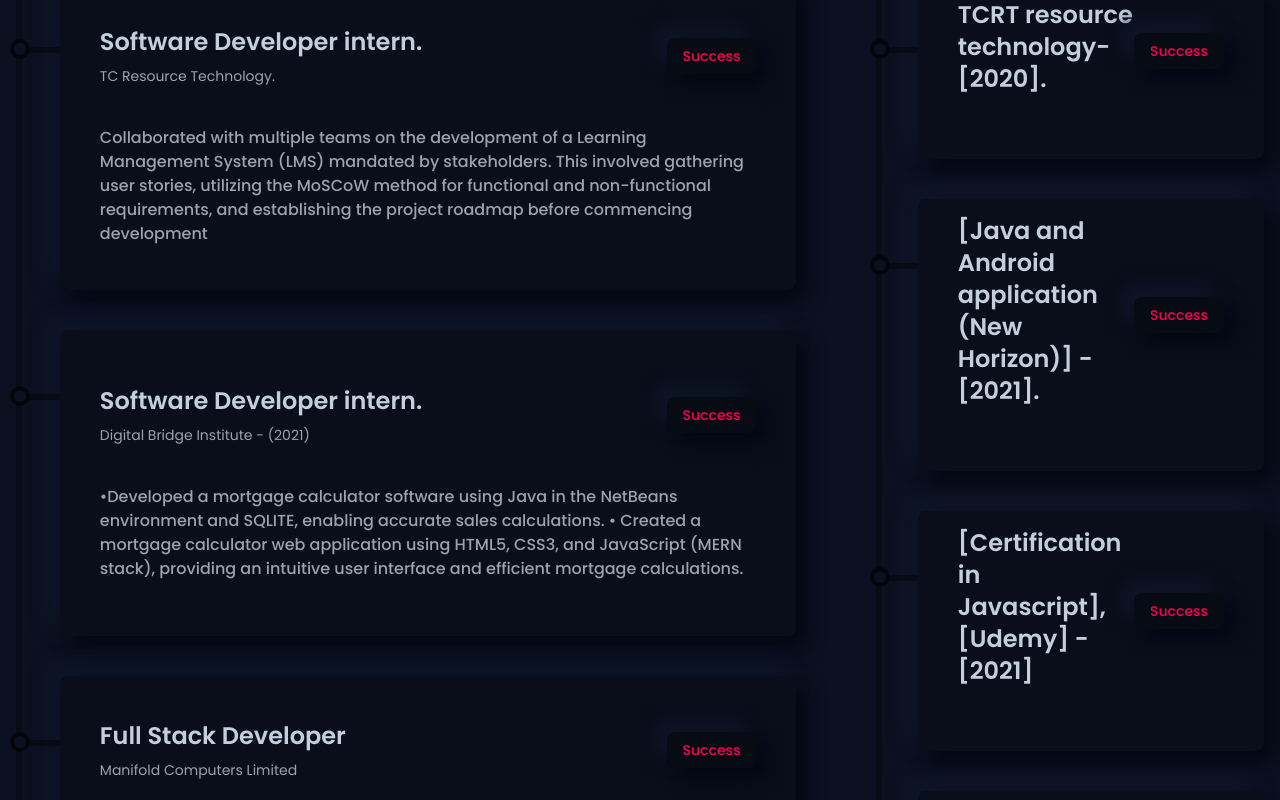
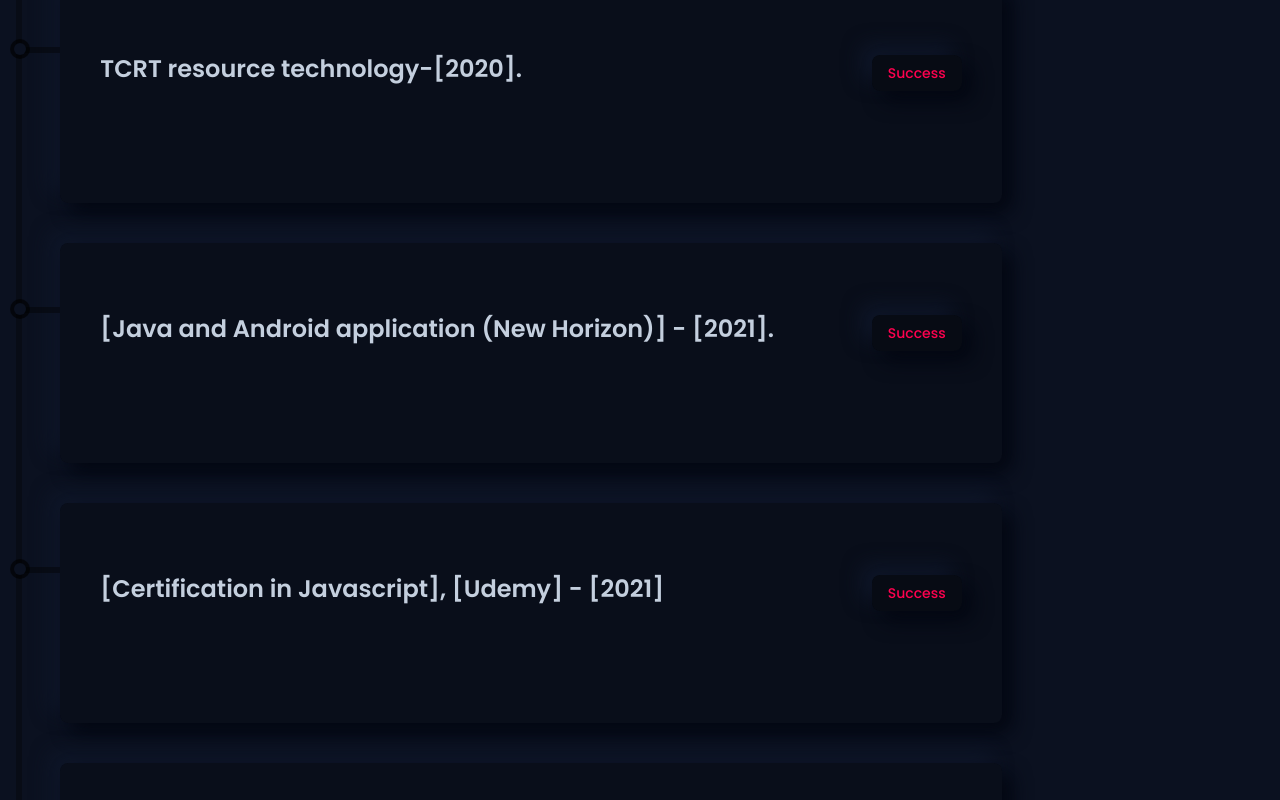
Before and after one commit to mybllog/portfolio-chisom, a React (Vite) app: page / in a window 1280 px wide. Shown: the part 4580-5380 px from the top of the page. Built offline with nearby package versions, Linux system fonts and the light colour scheme.

Commit message:
Add files via upload
made changes

```diff
--- a/src/components/Achievement.tsx
+++ b/src/components/Achievement.tsx
@@ -8,34 +8,8 @@ const Achievement = () => {
       animate={{ opacity: 1, transition: { duration: 0.5 } }}
       className="w-full flex flex-col lgl:flex-row gap-10 lgl:gap-20"
     >
-      <div>
-        <div className="py-6 lgl:py-12 font-titleFont flex flex-col gap-4">
-          <p className="text-sm text-designColor tracking-[4px]">2020-2023</p>
-          <h2 className="text-3xl md:text-4xl font-bold">Company Experience</h2>
-        </div>
-        <div className="mt-6 lgl:mt-14 w-full h-[1000px] border-l-[6px] border-l-black border-opacity-30 flex flex-col gap-10">
-          <ResumeCard
-            title="Software Developer intern."
-            subTitle="TC Resource Technology."
-            result="Success"
-            des="Collaborated with multiple teams on the development of a Learning Management System (LMS) mandated by stakeholders. This involved gathering user stories, utilizing the MoSCoW method for functional and non-functional requirements, and establishing the project roadmap before commencing development"
-          />
-          <ResumeCard
-            title="Software Developer intern."
-            subTitle="Digital Bridge Institute - (2021)"
-            result="Success"
-            des="•Developed a mortgage calculator software using Java in the NetBeans environment and SQLITE,  enabling accurate sales calculations.
-            •	Created a mortgage calculator web application using HTML5, CSS3, and JavaScript (MERN stack), providing an intuitive user interface and efficient mortgage calculations.
-          "
-          />
-          <ResumeCard
-            title="Full Stack Developer"
-            subTitle="Manifold Computers Limited"
-            result="Success"
-            des="Experienced in full-stack development, contributed to cash flow and e-commerce applications using Node.js and React.js. Specialized in secure payment processing, user authentication, and responsive design. Proficient in version control (Git) and domain management, with a track record of enhancing code reliability and user experience."
-          />
-        </div>
-      </div>
+
+
       <div>
         <div className="py-6 lgl:py-12 font-titleFont flex flex-col gap-4">
           <p className="text-sm text-designColor tracking-[4px]">2020 - 2023</p>
```
Also changed, not shown: 2 other files (tests, documents, lock files or other folders).
